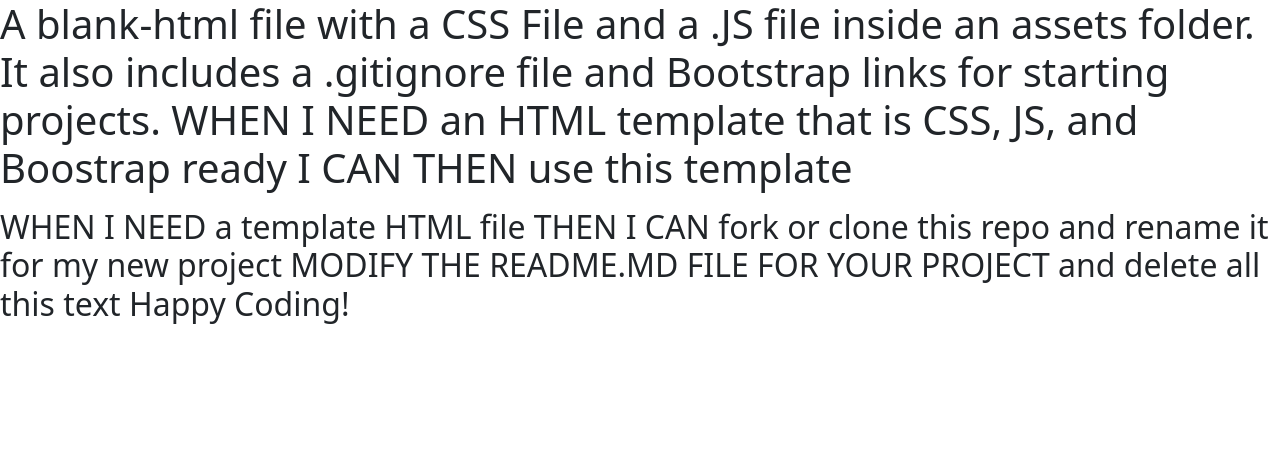
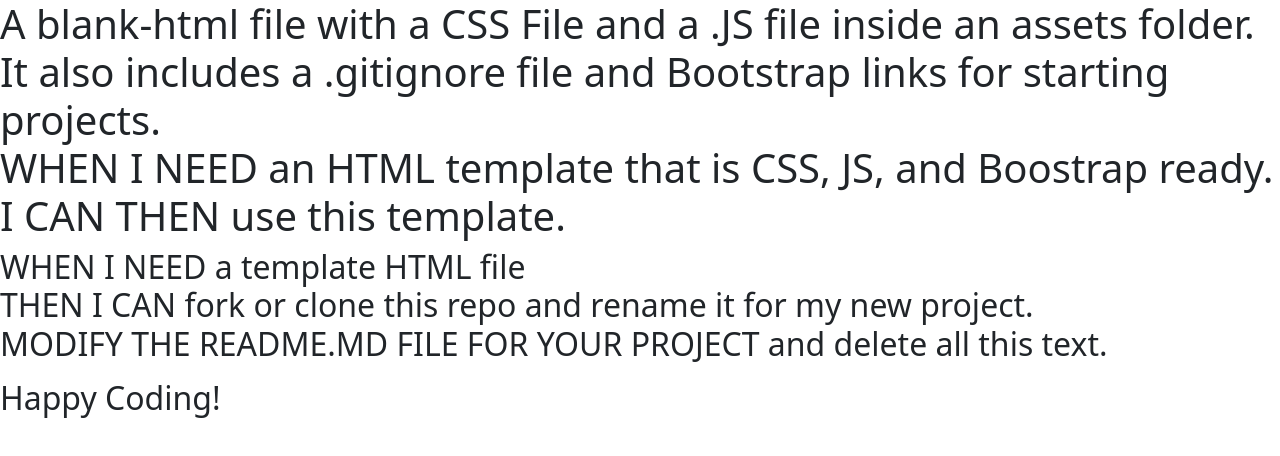
Before and after one commit to TravisSwift/blank-html, a plain HTML site: page index.html in a window 1280 px wide. Drawn offline with nearby package versions, Linux system fonts and the light colour scheme.

Commit message:
added index file text

```diff
--- a/assets/css/style.css
+++ b/assets/css/style.css
@@ -1,3 +1,4 @@
+/* wildcard for page style */
 * {
     margin: 0px;
     padding: 0px;
--- a/index.html
+++ b/index.html
@@ -13,26 +13,23 @@
   <body>
 
 
-   <h1 style="text-align:left">
-    <p>A blank-html file with a CSS File and a .JS file inside an assets folder. <br>
+    <h1>
+      A blank-html file with a CSS File and a .JS file inside an assets folder. <br>
+        It also includes a .gitignore file and Bootstrap links for starting projects. <br>
+        WHEN I NEED an HTML template that is CSS, JS, and Boostrap ready.<br>
+        I CAN THEN use this template.
+    </h1>
 
+    <h2>
+      WHEN I NEED a template HTML file <br>
+      THEN I CAN fork or clone this repo and rename it for my new project. <br>
+      MODIFY THE README.MD FILE FOR YOUR PROJECT and delete all this text.<br>
 
-    It also includes a .gitignore file and Bootstrap links for starting projects.
+      <p>
+      <section> Happy Coding!</section>
+      </p>
 
-    WHEN I NEED an HTML template that is CSS, JS, and Boostrap ready
-    I CAN THEN use this template
-    </p>
-  </h1>
-
-   <h2 style="text-align:left">
-    WHEN I NEED a template HTML file
-    THEN I CAN fork or clone this repo and rename it for my new project
-
-    MODIFY THE README.MD FILE FOR YOUR PROJECT and delete all this text
-
-
-    Happy Coding!
-   </h2>
+    </h2>
 
 
 
```
